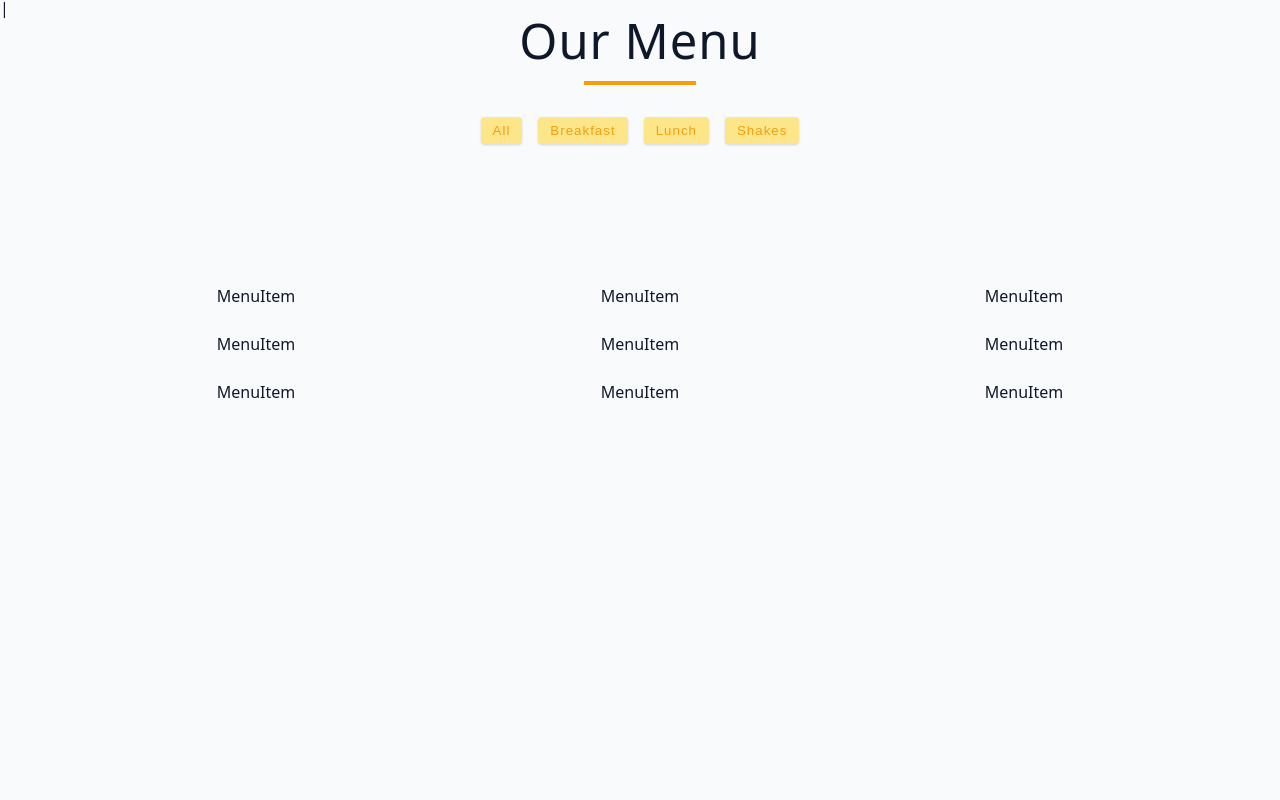
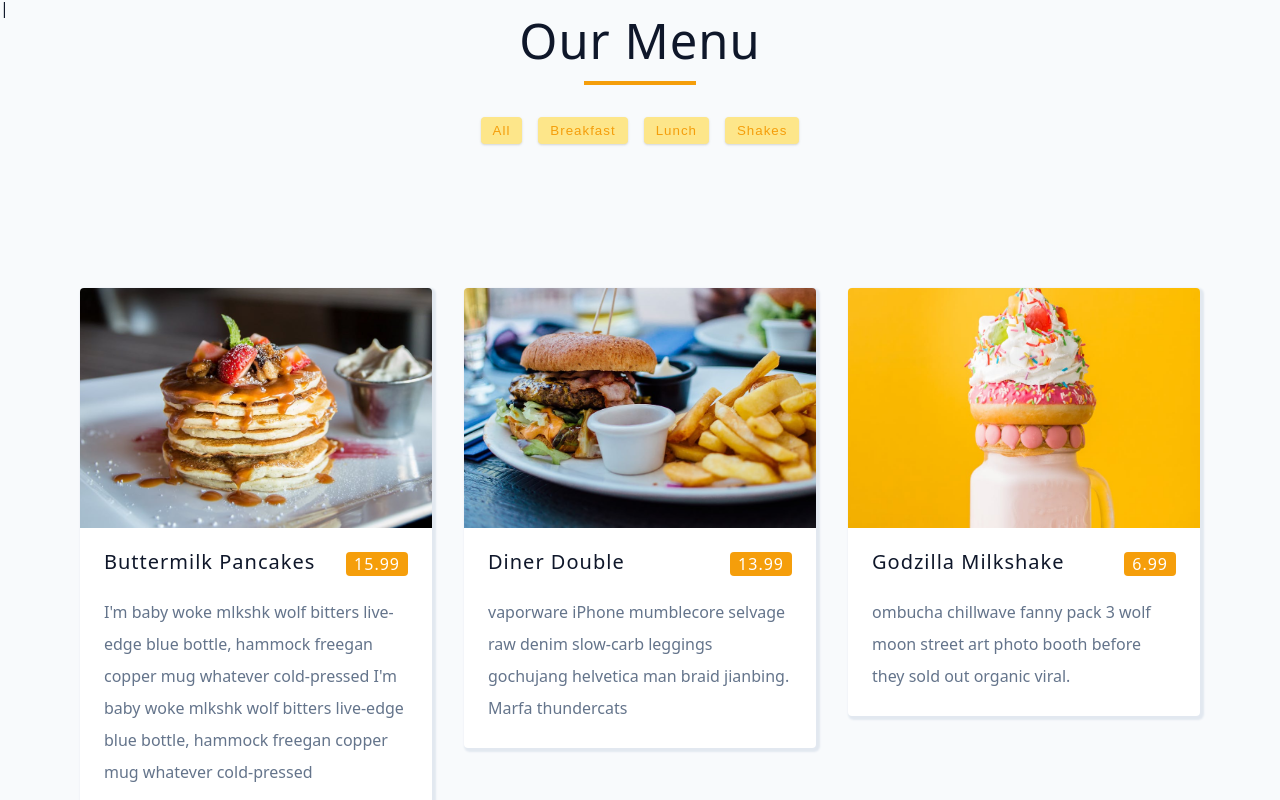
Before and after one commit to Yusen22/Food_Category_Menu, a React (Vite) app: page / in a window 1280 px wide. Shown: the top 800 px of the page. Built offline with nearby package versions, Linux system fonts and the light colour scheme.

Commit message:
created working MenuItem component

```diff
--- a/src/MenuItem.jsx
+++ b/src/MenuItem.jsx
@@ -1,6 +1,17 @@
-const MenuItem = () => {
+const MenuItem = (item) => {
+  const { img, title, category, price, desc, id, key } = item
   return (
-    <div>MenuItem</div>
+    <article key={key} className="menu-item">
+      <img className="img" src={img} />
+      <div className="item-info">
+        <header className="">
+          <h5>{title}</h5>
+          <p className="item-price">{price}</p>
+        </header>
+        <p className="item-text">{desc}</p>
+      </div>
+
+    </article>
   )
 }
 export default MenuItem
```
